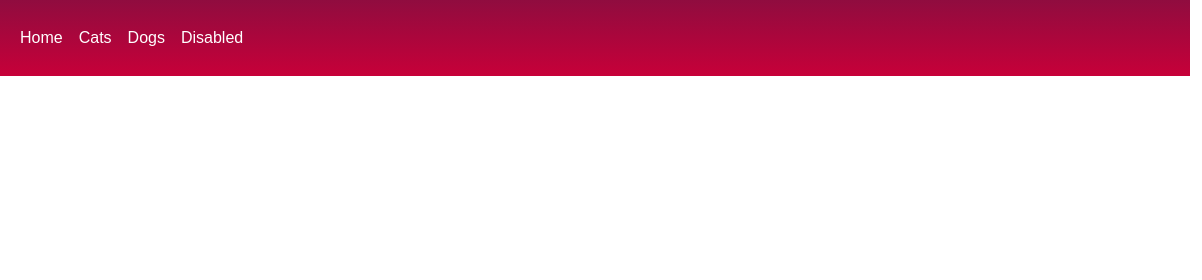
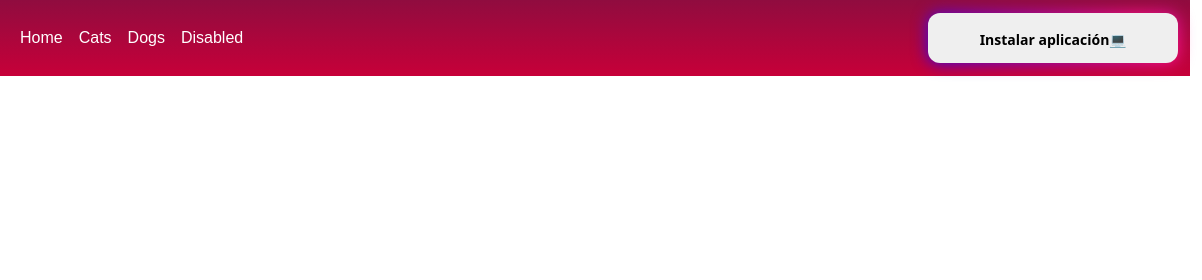
Before and after one commit to LuisEML/AWP_10A, a plain HTML site: page index.html in a window 1280 px wide. Shown: the top 280 px of the page, 78-1280 px from the left. Drawn offline with nearby package versions, Linux system fonts and the light colour scheme.

Commit message:
ultimas modificaciones

```diff
--- a/index.html
+++ b/index.html
@@ -127,13 +127,9 @@
         eventoPrompt = e;
       });
       btnInstalar = document.getElementById("instalar");
-      if (eventoPrompt === undefined) {
-        btnInstalar.style.display = "none";
-        console.log(eventoPrompt)
-      }else{
         btnInstalar.addEventListener("click", (e) => {
           console.log(eventoPrompt)
-          // btnInstalar.style.display = "none";
+          btnInstalar.style.display = "none";
           eventoPrompt.prompt();
           eventoPrompt.userChoice.then((choiceResult) => {
             if (choiceResult.outcome === "accepted") {
@@ -144,7 +140,6 @@
             eventoPrompt = null;
           });
         });
-      }
     </script>
   </body>
 </html>
```
Also changed, not shown: manifest.webmanifest.
